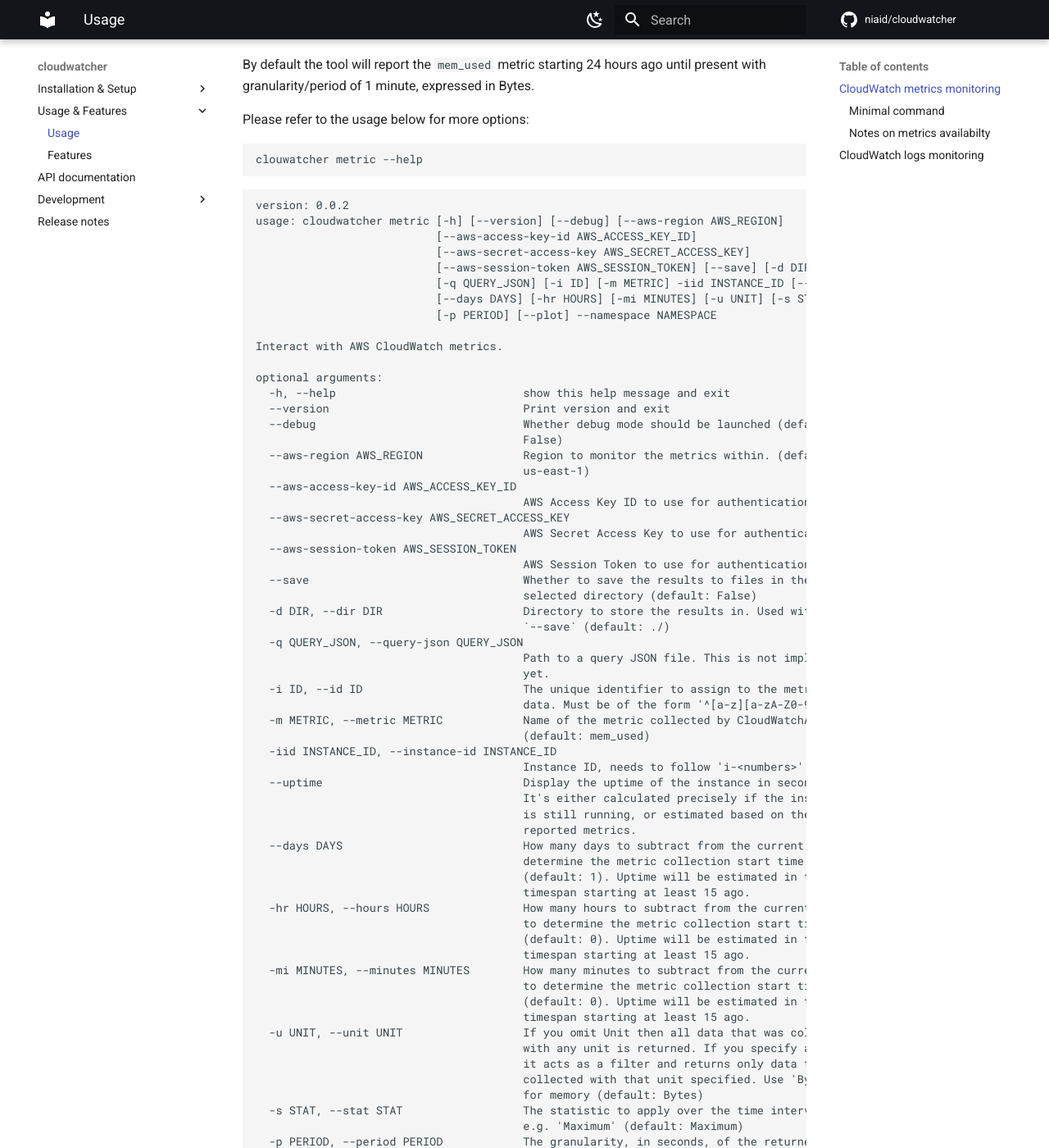
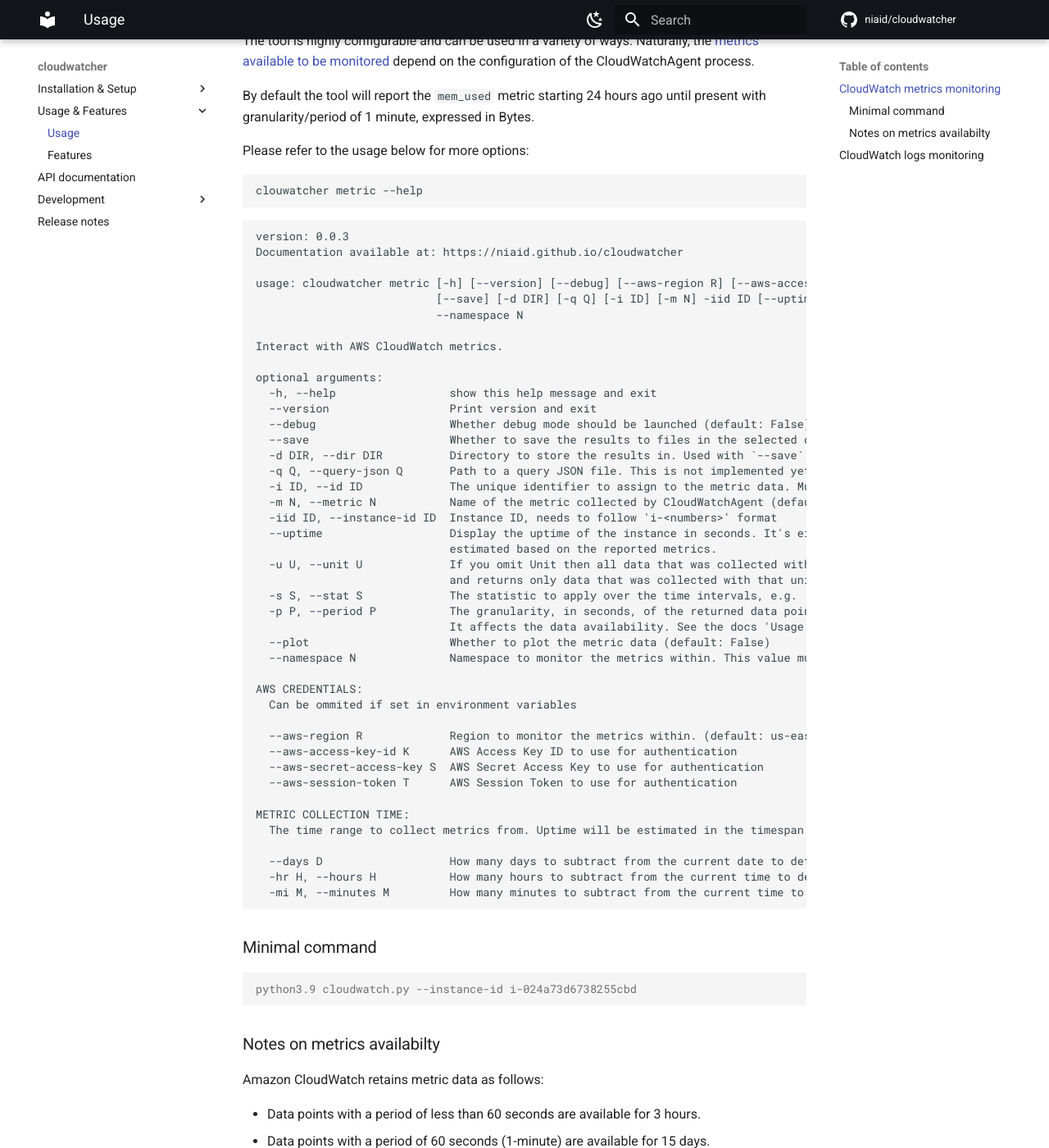
Before and after one commit to niaid/cloudwatcher, an MkDocs documentation site: the page built from docs/usage.md, in a window 1280 px wide and 1400 px high, scrolled down 694 px. Shown: the whole window at 82% size. Built offline with MkDocs 1.6.1 and Material for MkDocs 9.7.7, drawn with Linux system fonts in a browser that asks for light colours; comment, search, counter and statistics services are not loaded; some of the changed text lies outside the part shown.

Commit message:
enhance argparser

````diff
--- a/docs/usage.md
+++ b/docs/usage.md
@@ -8,7 +8,9 @@
 ```
 
 ```
-version: 0.0.2
+version: 0.0.3
+Documentation available at: https://niaid.github.io/cloudwatcher
+
 usage: cloudwatcher [-h] {metric,log} ...
 
 CloudWatch logs and metrics explorer.
@@ -35,73 +37,49 @@
 ```
 
 ```
-version: 0.0.2
-usage: cloudwatcher metric [-h] [--version] [--debug] [--aws-region AWS_REGION]
-                           [--aws-access-key-id AWS_ACCESS_KEY_ID]
-                           [--aws-secret-access-key AWS_SECRET_ACCESS_KEY]
-                           [--aws-session-token AWS_SESSION_TOKEN] [--save] [-d DIR]
-                           [-q QUERY_JSON] [-i ID] [-m METRIC] -iid INSTANCE_ID [--uptime]
-                           [--days DAYS] [-hr HOURS] [-mi MINUTES] [-u UNIT] [-s STAT]
-                           [-p PERIOD] [--plot] --namespace NAMESPACE
+version: 0.0.3
+Documentation available at: https://niaid.github.io/cloudwatcher
+
+usage: cloudwatcher metric [-h] [--version] [--debug] [--aws-region R] [--aws-access-key-id K] [--aws-secret-access-key S] [--aws-session-token T]
+                           [--save] [-d DIR] [-q Q] [-i ID] [-m N] -iid ID [--uptime] [--days D] [-hr H] [-mi M] [-u U] [-s S] [-p P] [--plot]
+                           --namespace N
 
 Interact with AWS CloudWatch metrics.
 
 optional arguments:
-  -h, --help                            show this help message and exit
-  --version                             Print version and exit
-  --debug                               Whether debug mode should be launched (default:
-                                        False)
-  --aws-region AWS_REGION               Region to monitor the metrics within. (default:
-                                        us-east-1)
-  --aws-access-key-id AWS_ACCESS_KEY_ID
-                                        AWS Access Key ID to use for authentication
-  --aws-secret-access-key AWS_SECRET_ACCESS_KEY
-                                        AWS Secret Access Key to use for authentication
-  --aws-session-token AWS_SESSION_TOKEN
-                                        AWS Session Token to use for authentication
-  --save                                Whether to save the results to files in the
-                                        selected directory (default: False)
-  -d DIR, --dir DIR                     Directory to store the results in. Used with
-                                        `--save` (default: ./)
-  -q QUERY_JSON, --query-json QUERY_JSON
-                                        Path to a query JSON file. This is not implemented
-                                        yet.
-  -i ID, --id ID                        The unique identifier to assign to the metric
-                                        data. Must be of the form '^[a-z][a-zA-Z0-9_]*$'.
-  -m METRIC, --metric METRIC            Name of the metric collected by CloudWatchAgent
-                                        (default: mem_used)
-  -iid INSTANCE_ID, --instance-id INSTANCE_ID
-                                        Instance ID, needs to follow 'i-<numbers>' format
-  --uptime                              Display the uptime of the instance in seconds.
-                                        It's either calculated precisely if the instance
-                                        is still running, or estimated based on the
-                                        reported metrics.
-  --days DAYS                           How many days to subtract from the current date to
-                                        determine the metric collection start time
-                                        (default: 1). Uptime will be estimated in the
-                                        timespan starting at least 15 ago.
-  -hr HOURS, --hours HOURS              How many hours to subtract from the current time
-                                        to determine the metric collection start time
-                                        (default: 0). Uptime will be estimated in the
-                                        timespan starting at least 15 ago.
-  -mi MINUTES, --minutes MINUTES        How many minutes to subtract from the current time
-                                        to determine the metric collection start time
-                                        (default: 0). Uptime will be estimated in the
-                                        timespan starting at least 15 ago.
-  -u UNIT, --unit UNIT                  If you omit Unit then all data that was collected
-                                        with any unit is returned. If you specify a unit,
-                                        it acts as a filter and returns only data that was
-                                        collected with that unit specified. Use 'Bytes'
-                                        for memory (default: Bytes)
-  -s STAT, --stat STAT                  The statistic to apply over the time intervals,
-                                        e.g. 'Maximum' (default: Maximum)
-  -p PERIOD, --period PERIOD            The granularity, in seconds, of the returned data
-                                        points. Choices: 1, 5, 10, 30, 60, or any multiple
-                                        of 60 (default: 60)
-  --plot                                Whether to plot the metric data (default: False)
-  --namespace NAMESPACE                 Namespace to monitor the metrics within. This
-                                        value must match the 'Namespace' value in the
-                                        CloudWatchAgent config (default: None)
+  -h, --help                 show this help message and exit
+  --version                  Print version and exit
+  --debug                    Whether debug mode should be launched (default: False)
+  --save                     Whether to save the results to files in the selected directory (default: False)
+  -d DIR, --dir DIR          Directory to store the results in. Used with `--save` (default: ./)
+  -q Q, --query-json Q       Path to a query JSON file. This is not implemented yet.
+  -i ID, --id ID             The unique identifier to assign to the metric data. Must be of the form '^[a-z][a-zA-Z0-9_]*$'.
+  -m N, --metric N           Name of the metric collected by CloudWatchAgent (default: mem_used)
+  -iid ID, --instance-id ID  Instance ID, needs to follow 'i-<numbers>' format
+  --uptime                   Display the uptime of the instance in seconds. It's either calculated precisely if the instance is still running, or
+                             estimated based on the reported metrics.
+  -u U, --unit U             If you omit Unit then all data that was collected with any unit is returned. If you specify a unit, it acts as a filter
+                             and returns only data that was collected with that unit specified. Use 'Bytes' for memory (default: Bytes)
+  -s S, --stat S             The statistic to apply over the time intervals, e.g. 'Maximum' (default: Maximum)
+  -p P, --period P           The granularity, in seconds, of the returned data points. Choices: 1, 5, 10, 30, 60, or any multiple of 60 (default: 60).
+                             It affects the data availability. See the docs 'Usage' section for more details.
+  --plot                     Whether to plot the metric data (default: False)
+  --namespace N              Namespace to monitor the metrics within. This value must match the 'Namespace' value in the CloudWatchAgent config.
+
+AWS CREDENTIALS:
+  Can be ommited if set in environment variables
+
+  --aws-region R             Region to monitor the metrics within. (default: us-east-1)
+  --aws-access-key-id K      AWS Access Key ID to use for authentication
+  --aws-secret-access-key S  AWS Secret Access Key to use for authentication
+  --aws-session-token T      AWS Session Token to use for authentication
+
+METRIC COLLECTION TIME:
+  The time range to collect metrics from. Uptime will be estimated in the timespan starting at least 15 ago.
+
+  --days D                   How many days to subtract from the current date to determine the metric collection start time (default: 1).
+  -hr H, --hours H           How many hours to subtract from the current time to determine the metric collection start time (default: 0).
+  -mi M, --minutes M         How many minutes to subtract from the current time to determine the metric collection start time (default: 0).
 ```
 
 ### Minimal command
@@ -128,34 +106,28 @@
 ```
 
 ```
-version: 0.0.2
-usage: cloudwatcher log [-h] [--version] [--debug] [--aws-region AWS_REGION]
-                        [--aws-access-key-id AWS_ACCESS_KEY_ID]
-                        [--aws-secret-access-key AWS_SECRET_ACCESS_KEY]
-                        [--aws-session-token AWS_SESSION_TOKEN] [--save] [-d DIR] -g
-                        LOG_GROUP_NAME -s LOG_STREAM_NAME
+version: 0.0.3
+Documentation available at: https://niaid.github.io/cloudwatcher
+
+usage: cloudwatcher log [-h] [--version] [--debug] [--aws-region R] [--aws-access-key-id K] [--aws-secret-access-key S] [--aws-session-token T]
+                        [--save] [-d DIR] -g G -s S
 
 Interact with AWS CloudWatch logs.
 
 optional arguments:
-  -h, --help                            show this help message and exit
-  --version                             Print version and exit
-  --debug                               Whether debug mode should be launched (default:
-                                        False)
-  --aws-region AWS_REGION               Region to monitor the metrics within. (default:
-                                        us-east-1)
-  --aws-access-key-id AWS_ACCESS_KEY_ID
-                                        AWS Access Key ID to use for authentication
-  --aws-secret-access-key AWS_SECRET_ACCESS_KEY
-                                        AWS Secret Access Key to use for authentication
-  --aws-session-token AWS_SESSION_TOKEN
-                                        AWS Session Token to use for authentication
-  --save                                Whether to save the results to files in the
-                                        selected directory (default: False)
-  -d DIR, --dir DIR                     Directory to store the results in. Used with
-                                        `--save` (default: ./)
-  -g LOG_GROUP_NAME, --log-group-name LOG_GROUP_NAME
-                                        The log group name to monitor
-  -s LOG_STREAM_NAME, --log-stream-name LOG_STREAM_NAME
-                                        The log stream name to monitor
+  -h, --help                 show this help message and exit
+  --version                  Print version and exit
+  --debug                    Whether debug mode should be launched (default: False)
+  --save                     Whether to save the results to files in the selected directory (default: False)
+  -d DIR, --dir DIR          Directory to store the results in. Used with `--save` (default: ./)
+  -g G, --log-group-name G   The log group name to monitor
+  -s S, --log-stream-name S  The log stream name to monitor
+
+AWS CREDENTIALS:
+  Can be ommited if set in environment variables
+
+  --aws-region R             Region to monitor the metrics within. (default: us-east-1)
+  --aws-access-key-id K      AWS Access Key ID to use for authentication
+  --aws-secret-access-key S  AWS Secret Access Key to use for authentication
+  --aws-session-token T      AWS Session Token to use for authentication
 ```
````
Also changed, not shown: 1 other file.
